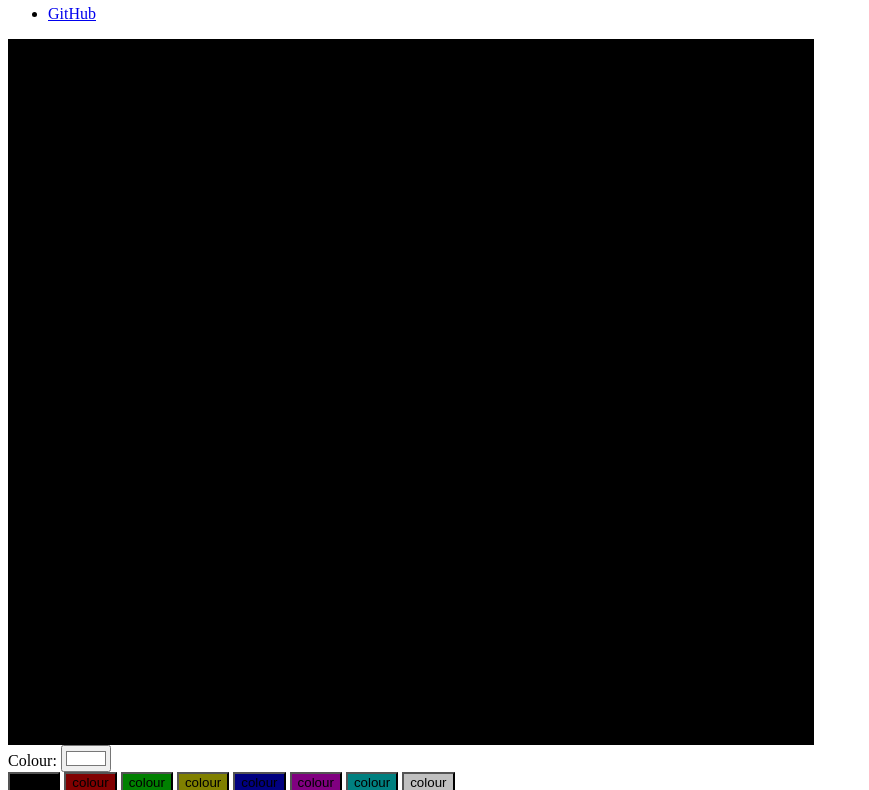
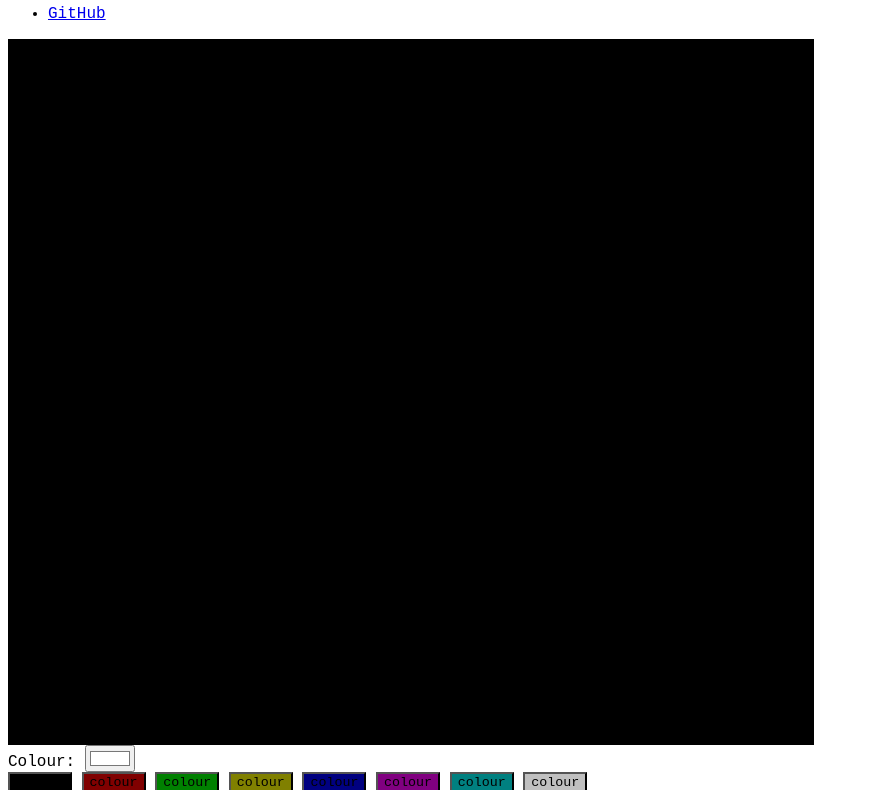
Before and after one commit to Terminal/paint.terminal.ink, a plain HTML site: page index.html in a window 1280 px wide. Shown: the part 61-851 px from the top of the page, without its empty margins (0-869 px from the left). Drawn offline with Linux system fonts and the light colour scheme.

Commit message:
Add a bit of style

```diff
--- a/index.html
+++ b/index.html
@@ -10,6 +10,10 @@
 			textarea {
 				width: 300;
 				height: 200;
+			}
+
+			body, button {
+				font-family: 'Ubuntu Mono', 'Courier New', Courier, monospace;
 			}
 		</style>
 	</head>
```
